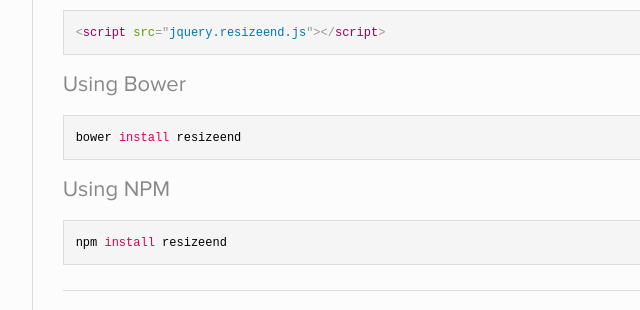
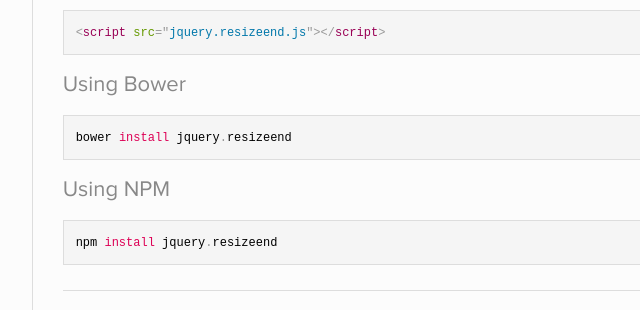
Before and after one commit to nielse63/jquery.resizeend, a website: page index.html in a window 1280 px wide. Shown: the part 1220-1530 px from the top of the page, 359-999 px from the left. Drawn offline with nearby package versions, Linux system fonts and the light colour scheme.

Commit message:
Updated package manager installation instructions.

```diff
--- a/index.html
+++ b/index.html
@@ -62,9 +62,9 @@
 							<p>Reference the file in your project:</p>
 							<pre><code class="language-markup">&lt;script src="jquery.resizeend.js"&gt;&lt;/script&gt;</code></pre>
 							<p class="article-lead">Using Bower</p>
-							<pre><code class="language-bash">bower install resizeend</code></pre>
+							<pre><code class="language-bash">bower install jquery.resizeend</code></pre>
 							<p class="article-lead">Using NPM</p>
-							<pre><code class="language-bash">npm install resizeend</code></pre>
+							<pre><code class="language-bash">npm install jquery.resizeend</code></pre>
 						</section>
 						<section class="article" id="usage">
 							<h3 class="article-title">Usage</h3>
```
